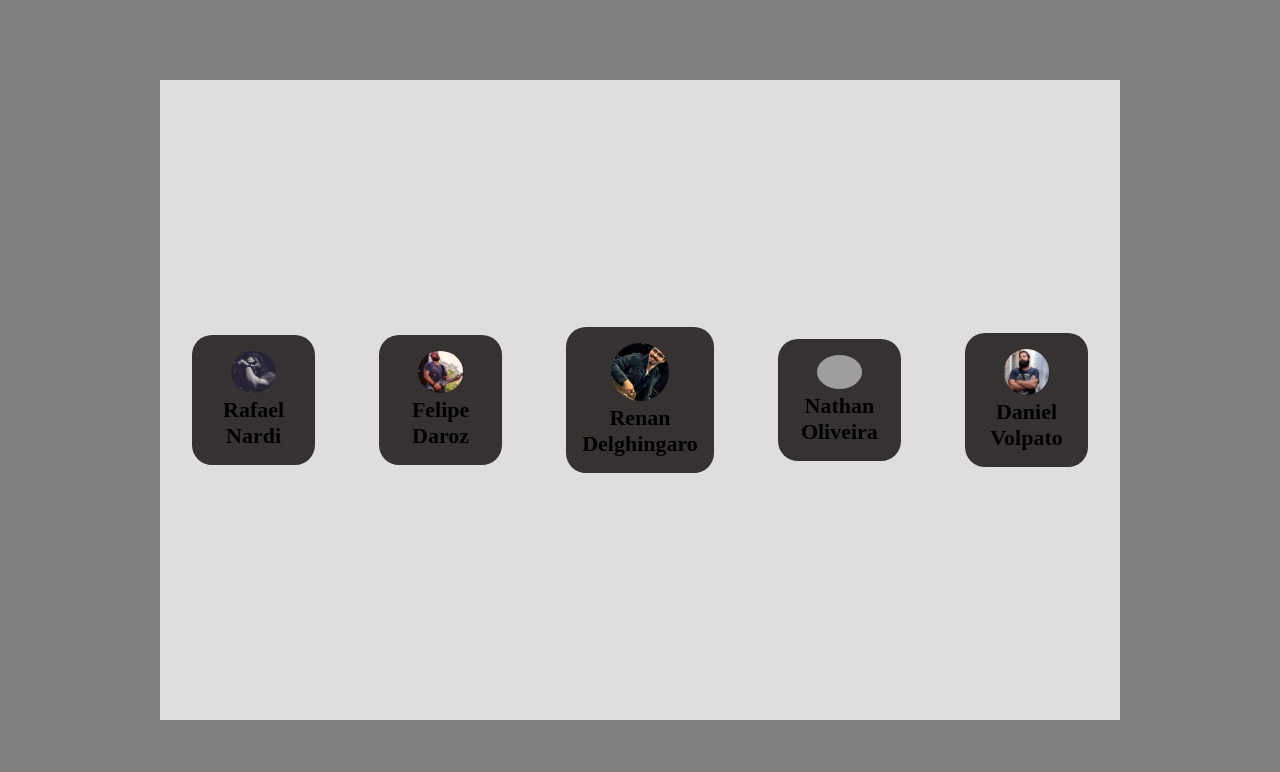
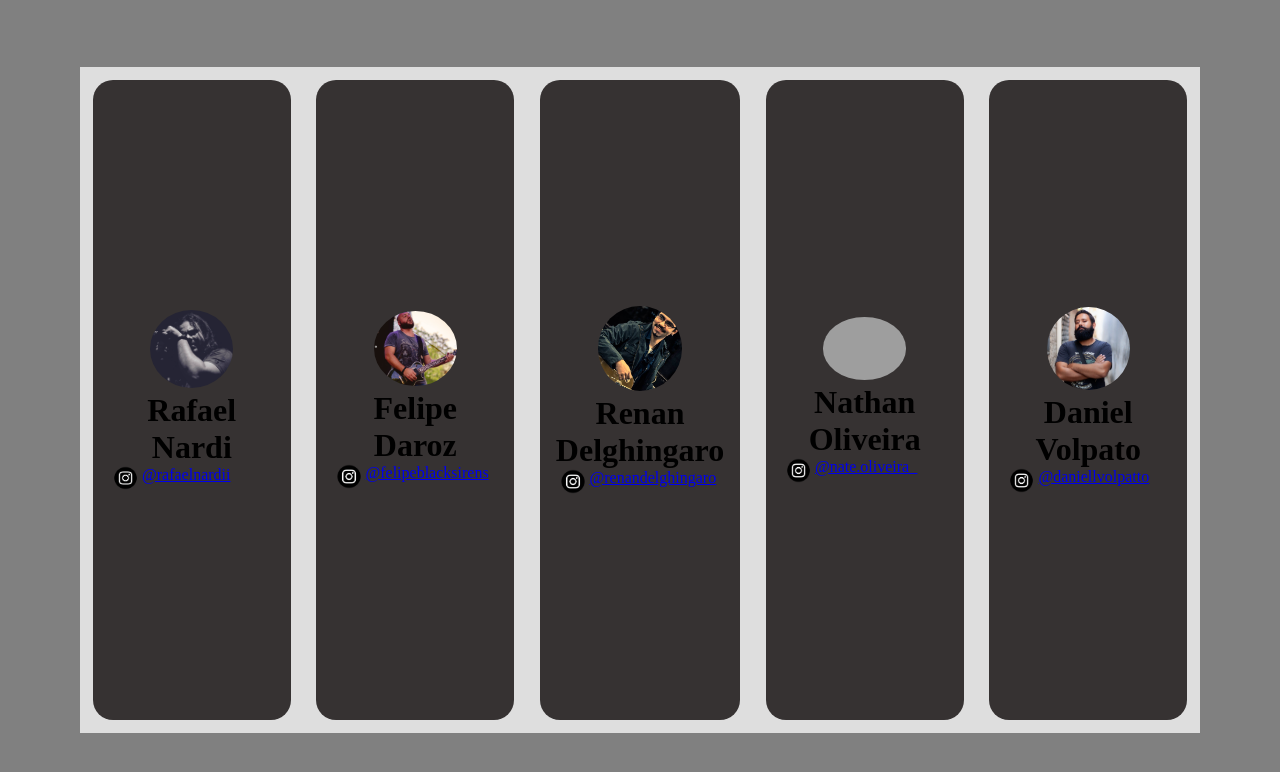
Before and after one commit to NateOliveira/BandCardComponent, a plain HTML site: page index.html in a window 1280 px wide. Drawn offline with Linux system fonts and the light colour scheme; grey boxes are pictures that could not be loaded.

Commit message:
algumas alterações no html e css

```diff
--- a/assets/style.css
+++ b/assets/style.css
@@ -18,7 +18,7 @@ main {
     display: flex;
     align-items: center;
     justify-content: center;
-    margin: 10rem;
+    margin: 5rem;
     min-height: 80vh;
 }
 
@@ -28,18 +28,28 @@ main {
     justify-content: center;
     text-align: center;
     background-color: rgb(54, 50, 50);
-    margin: 2rem;
+    margin: 0.8rem;
     padding: 1rem;
     width: 100%;
     height: 100%;
+    min-height: 40rem;
     border-radius: 20px;
 }
 
 .card h1 {
-    font-size: 22px;
+    font-size: 32px;
 }
 
 .card img {
     width: 50%;
     border-radius: 50%;
 }
+
+.stats {
+    display: flex;
+    align-items: flex-start;
+}
+
+.stats img {
+    width: 20%;
+}
--- a/index.html
+++ b/index.html
@@ -14,30 +14,50 @@
             <div class="chuck">
                 <img src="./assets/img/chuck.png" alt="vocalista">
                 <h1>Rafael Nardi</h1>
+                <div class="stats">
+                    <img src="./assets/img/insta-logo.png" alt="instagram-logo" class="insta-logo">
+                    <a href="https://www.instagram.com/rafaelnardii/">@rafaelnardii</a>
+                </div>
             </div>
         </div>
         <div class="card">
             <div class="felipe">
                 <img src="./assets/img/felipe.png" alt="guitarrista">
                 <h1>Felipe Daroz</h1>
+                <div class="stats">
+                    <img src="./assets/img/insta-logo.png" alt="instagram-logo" class="insta-logo">
+                    <a href="https://www.instagram.com/felipeblacksirens/">@felipeblacksirens</a>
+                </div>
             </div>
         </div>
         <div class="card">
             <div class="cabeçao">
                 <img src="./assets/img/cabeçao.jpg" alt="guitarrista">
                 <h1>Renan Delghingaro</h1>
+                <div class="stats">
+                    <img src="./assets/img/insta-logo.png" alt="instagram-logo" class="insta-logo">
+                    <a href="https://www.instagram.com/renandelghingaro/">@renandelghingaro</a>
+                </div>
             </div>
         </div>
         <div class="card">
             <div class="nate">
                 <img src="./assets/img/nate.png" alt="baixista">
                 <h1>Nathan Oliveira</h1>
+                <div class="stats">
+                    <img src="./assets/img/insta-logo.png" alt="instagram-logo" class="insta-logo">
+                    <a href="https://www.instagram.com/nate.oliveira_/">@nate.oliveira_</a>
+                </div>
             </div>
         </div>
         <div class="card">
             <div class="daniel">
                 <img src="./assets/img/daniel.jpg" alt="baterista">
                 <h1>Daniel Volpato</h1>
+                <div class="stats">
+                    <img src="./assets/img/insta-logo.png" alt="instagram-logo" class="insta-logo">
+                    <a href="https://www.instagram.com/daniellvolpatto/">@daniellvolpatto</a>
+                </div>
             </div>
         </div>
     </main>
```
Also changed, not shown: assets/img/insta-logo.png (added).
